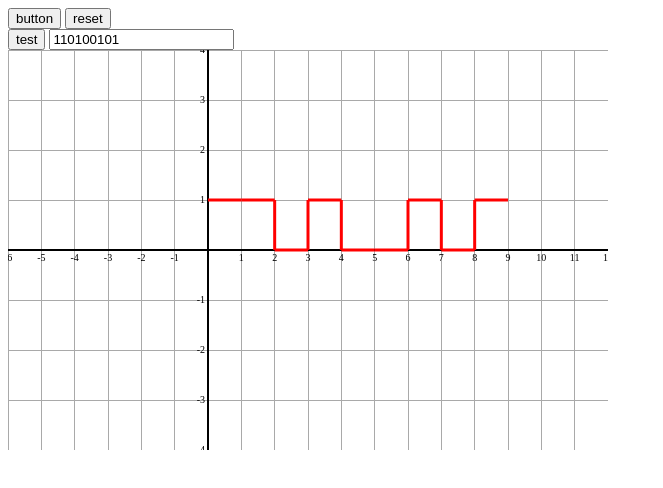
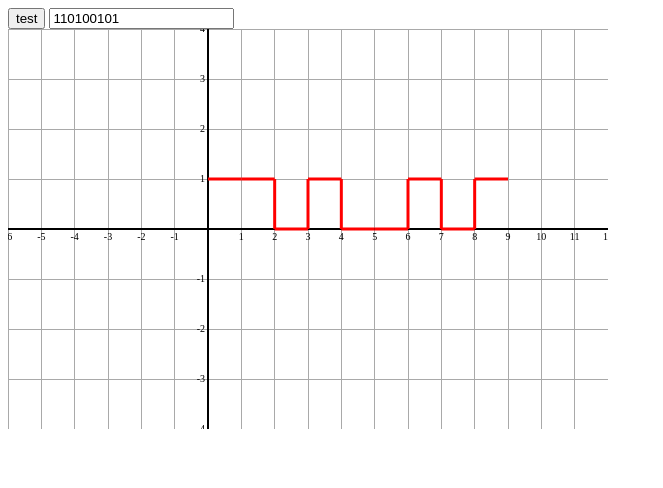
Before and after one commit to asano-lab/oasobi, a website: page test01.html in a window 1280 px wide. Shown: the whole page, without its empty margins (0-663 px from the left). Drawn offline with Linux system fonts and the light colour scheme.

Commit message:
不要な部分を削除

```diff
--- a/test01.html
+++ b/test01.html
@@ -4,12 +4,8 @@
     <meta charset="utf-8" />
     <title>あいうえお</title>
     <script src="./SVGGraph.js"></script>
-    <script src="proc_if.js"></script>
-    <script src="proc_lib.js"></script>
     <script src="svg_test.js"></script>
-<body onload="init();">
-    <input id="Button1" type="button" value="button" onclick="exec();" />
-    <input id="Button2" type="button" value="reset" onclick="reset();" /><br />
+<body>
     <input id="Button3" type="button" value="test" />
     <input id="num1" type="text" value="110100101" />
     <div id="output"></div>
```
